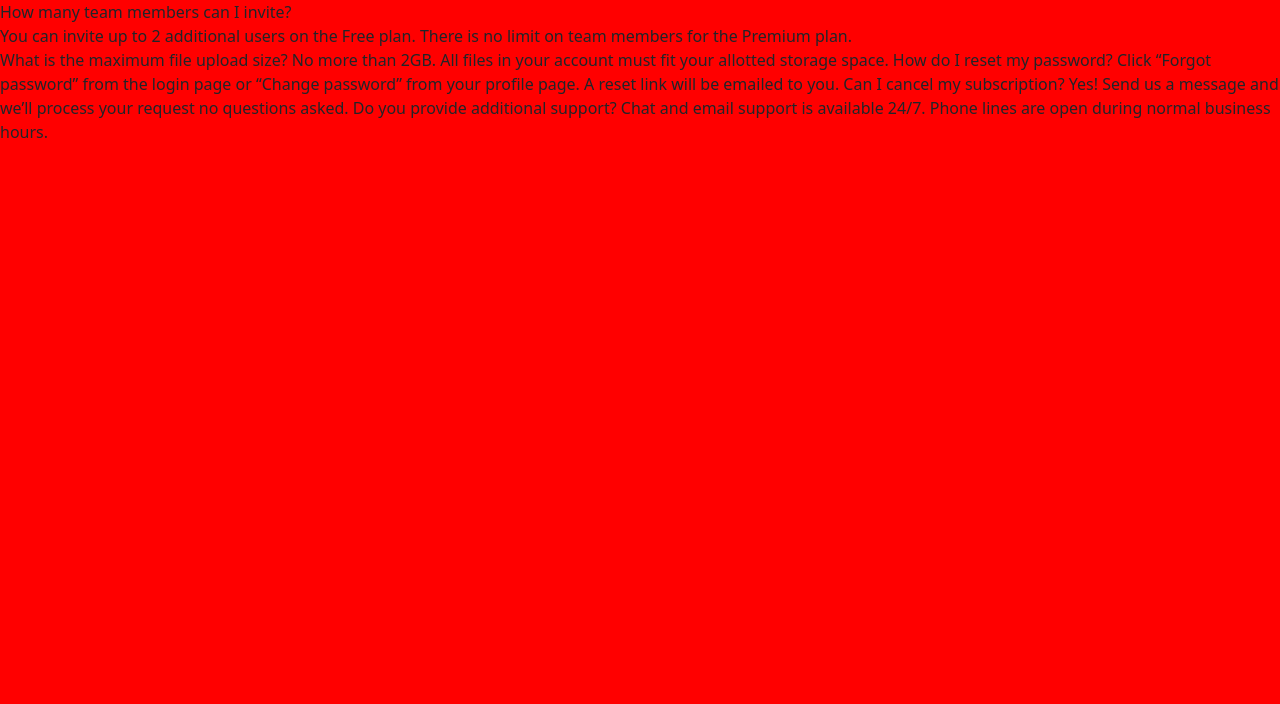
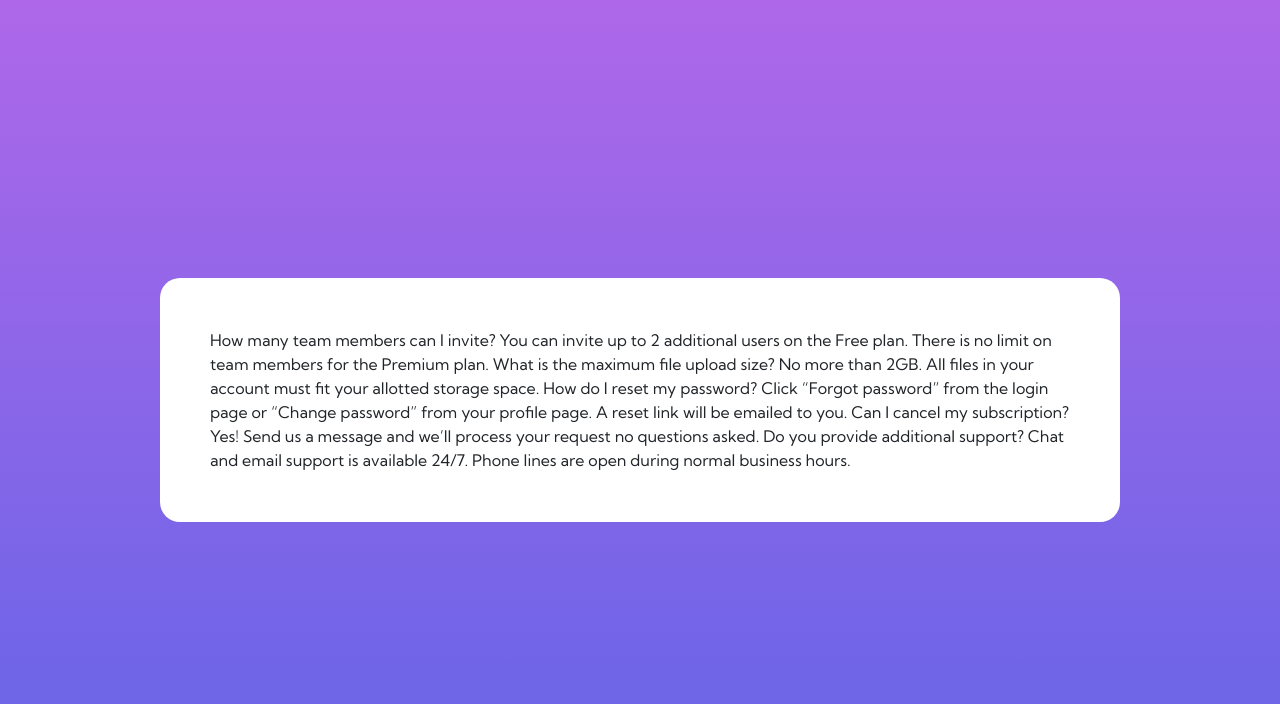
Before and after one commit to Trishachi/faq-accordion-card, a plain HTML site: page index.html in a window 1280 px wide. Drawn offline with nearby package versions, Linux system fonts and the light colour scheme.

Commit message:
page layout complete

```diff
--- a/index.html
+++ b/index.html
@@ -7,6 +7,11 @@
   <link rel="icon" type="image/png" sizes="32x32" href="./images/favicon-32x32.png">
   <link href="https://cdn.jsdelivr.net/npm/bootstrap@5.3.2/dist/css/bootstrap.min.css" rel="stylesheet" integrity="sha384-T3c6CoIi6uLrA9TneNEoa7RxnatzjcDSCmG1MXxSR1GAsXEV/Dwwykc2MPK8M2HN" crossorigin="anonymous">
   <link rel="stylesheet" href="./styles/style.css ">
+
+  <!-- Fonts -->
+  <link rel="preconnect" href="https://fonts.googleapis.com">
+  <link rel="preconnect" href="https://fonts.gstatic.com" crossorigin>
+  <link href="https://fonts.googleapis.com/css2?family=Kumbh+Sans:wght@400;700&display=swap" rel="stylesheet">
   <title>Frontend Mentor | FAQ Accordion Card</title>
 
 
@@ -15,9 +20,9 @@
   <div class="wrapper">
     <div class="image-section"></div>
     <div class="faq-section">
-      <detail>How many team members can I invite?</detail>
-      <summary>You can invite up to 2 additional users on the Free plan. There is no limit on
-      team members for the Premium plan.</summary>
+      How many team members can I invite?
+      You can invite up to 2 additional users on the Free plan. There is no limit on
+      team members for the Premium plan.
 
       What is the maximum file upload size?
       No more than 2GB. All files in your account must fit your allotted storage space.
--- a/styles/_variables.scss
+++ b/styles/_variables.scss
@@ -3,6 +3,9 @@ $textColor1: hsl(238, 29%, 16%);
 $textColor2: hsl(237, 12%, 33%);
 $textColor3: hsl(240, 6%, 50%);
 $accordioArrow: hsl(14, 88%, 65%);
+
+$fontFamily: 'Kumbh Sans', sans-serif;
+$fontSize: 12px;
 
 $bgGradientColor1: hsl(273, 75%, 66%);
 $bgGradientColor2: hsl(240, 73%, 65%);
@@ -11,5 +14,7 @@ $divider: hsl(240, 5%, 91%);
 
 
 
+
+
 // Accordion Styles
 // Page styles
--- a/styles/style.scss
+++ b/styles/style.scss
@@ -1,6 +1,23 @@
 @import "./variables";
 @import "./accordion";
 
+@mixin flexCenter {
+    display: flex;
+    justify-content: center;
+    align-items: center;
+}
+
 body{
-    background-color: red;
+     @include flexCenter();
+    font-family: $fontFamily;
+    background-image: linear-gradient($bgGradientColor1, $bgGradientColor2);
+    height: 100vh;
+
 }
+
+.wrapper{
+    background-color: white;
+    width: 75%;
+    padding: 50px;
+    border-radius: 20px;
+}
```
Also changed, not shown: styles/style.css, 1 other file.
